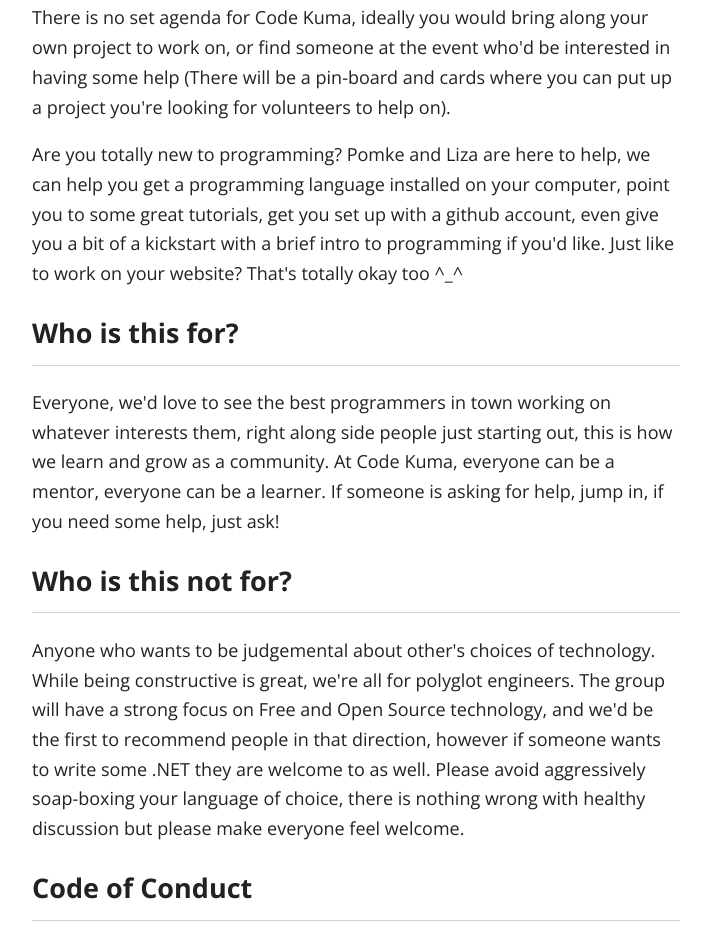
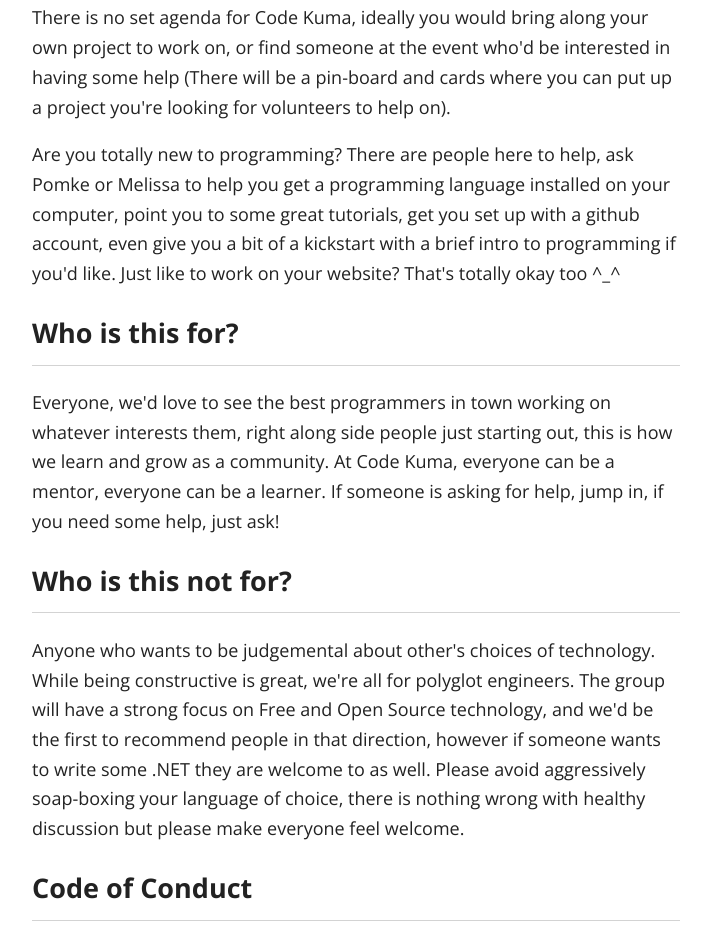
Before and after one commit to codekuma/codekuma.github.io, a website: page index.html in a window 1280 px wide. Shown: the part 1050-1987 px from the top of the page, without its empty margins (284-995 px from the left). Drawn offline with nearby package versions, Linux system fonts and the light colour scheme.

Commit message:
change host names

```diff
--- a/index.html
+++ b/index.html
@@ -34,7 +34,7 @@
                 <p>There is no set agenda for Code Kuma, ideally you would bring along your own project to work on, or find someone at the event who&#39;d
                     be interested in having some help (There will be a pin-board and cards where you can put up a project you&#39;re looking for volunteers
                     to help on).</p>
-                <p>Are you totally new to programming? Pomke and Liza are here to help, we can help you get a programming language installed on your
+                <p>Are you totally new to programming? There are people here to help, ask Pomke or Melissa to help you get a programming language installed on your
                     computer, point you to some great tutorials, get you set up with a github account, even give you a bit of a kickstart with a brief intro to programming if you&#39;d like. Just like to work on your website? That&#39;s totally okay too ^_^</p>
                 <h2>Who is this for?</h2>
                 <p>Everyone, we&#39;d love to see the best programmers in town working on whatever interests them, right along side people just starting out,
```
